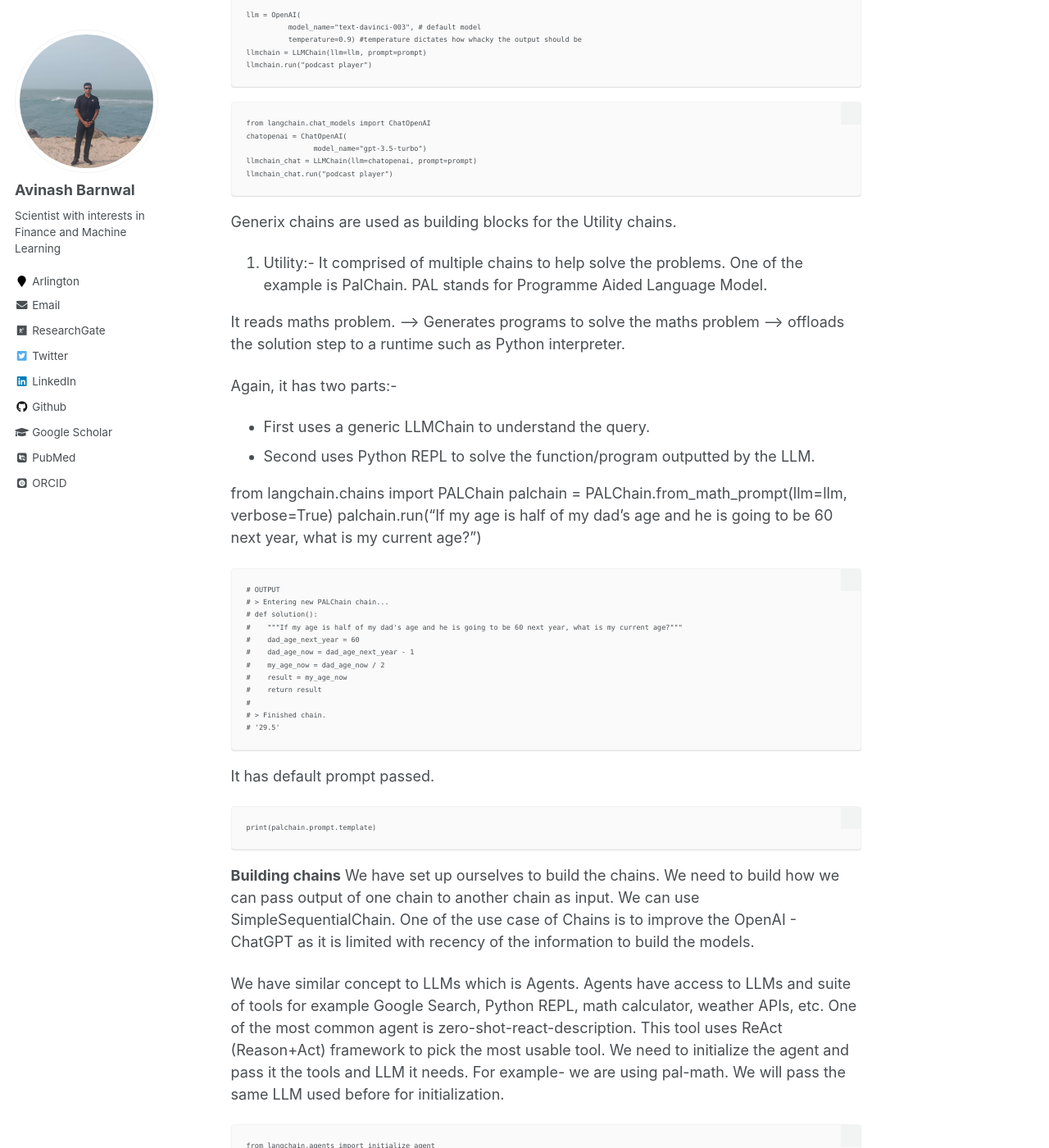
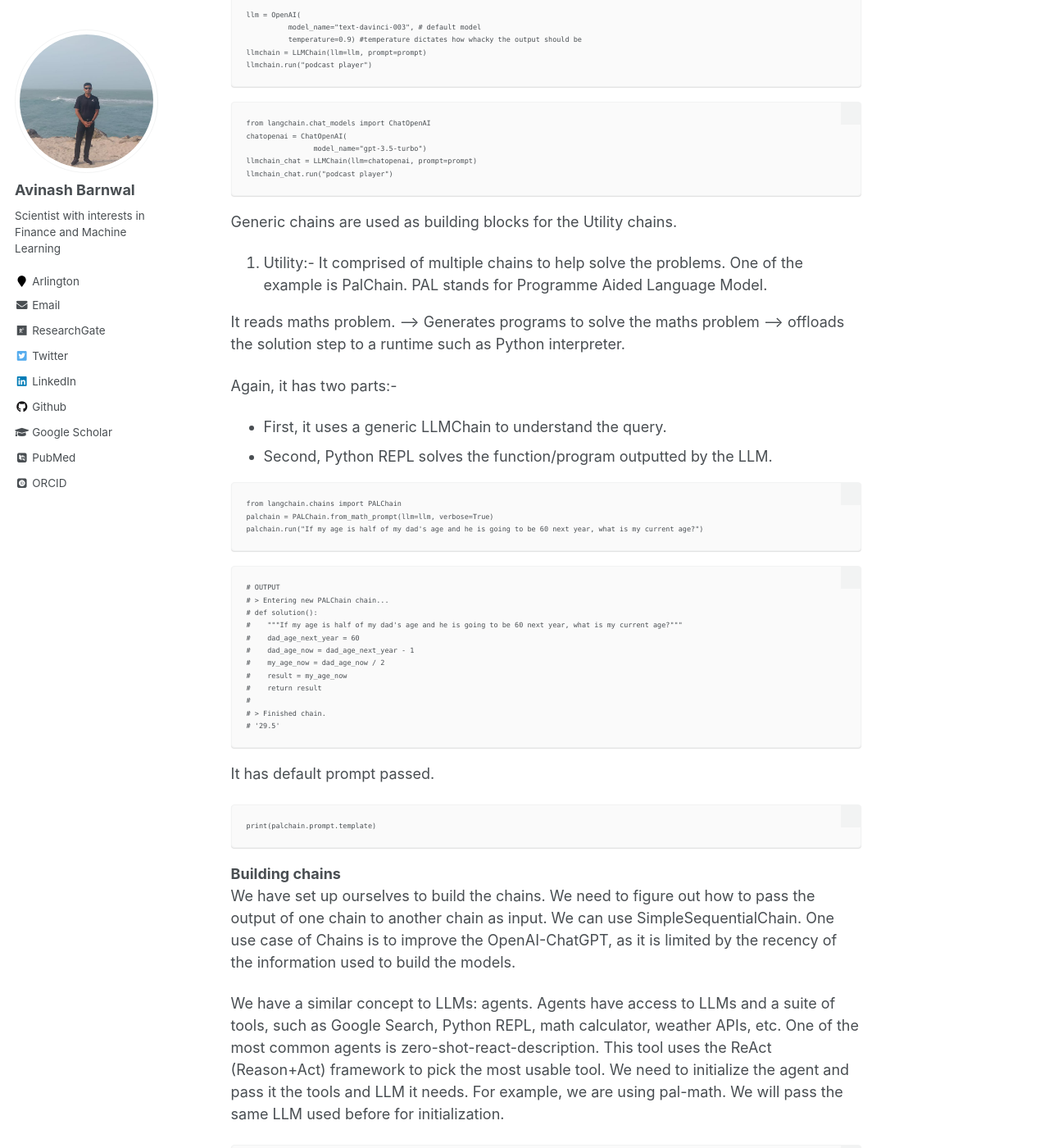
Before and after one commit to avinashbarnwal/avinashbarnwal.github.io, a Jekyll site: the page built from _posts/2024-10-05-langchain_generative_ai.md, in a window 1280 px wide and 1400 px high, scrolled down 1775 px. Shown: the whole window at 82% size. Built offline with Jekyll 4.4.1, drawn with Linux system fonts in a browser that asks for light colours; some web fonts are replaced; some of the changed text lies outside the part shown.

Commit message:
Update 2024-10-05-langchain_generative_ai.md

````diff
--- a/_posts/2024-10-05-langchain_generative_ai.md
+++ b/_posts/2024-10-05-langchain_generative_ai.md
@@ -49,7 +49,7 @@
 llmchain_chat.run("podcast player")
 ```
 
-Generix chains are used as building blocks for the Utility chains.
+Generic chains are used as building blocks for the Utility chains.
 
 2. Utility:- It comprised of multiple chains to help solve the problems. One of the example is PalChain. PAL stands for Programme Aided Language Model.
 
@@ -57,12 +57,17 @@
 
 Again, it has two parts:-
 
-- First uses a generic LLMChain to understand the query.
-- Second uses Python REPL to solve the function/program outputted by the LLM.
+- First, it uses a generic LLMChain to understand the query.
+- Second, Python REPL solves the function/program outputted by the LLM.
 
+
+```
 from langchain.chains import PALChain
 palchain = PALChain.from_math_prompt(llm=llm, verbose=True)
 palchain.run("If my age is half of my dad's age and he is going to be 60 next year, what is my current age?")
+```
+
+
 ```
 # OUTPUT
 # > Entering new PALChain chain...
@@ -83,9 +88,9 @@
 ```
 
 **Building chains**
-We have set up ourselves to build the chains. We need to build how we can pass output of one chain to another chain as input. We can use SimpleSequentialChain. One of the use case of Chains is to improve the OpenAI - ChatGPT as it is limited with recency of the information to build the models.
+We have set up ourselves to build the chains. We need to figure out how to pass the output of one chain to another chain as input. We can use SimpleSequentialChain. One use case of Chains is to improve the OpenAI-ChatGPT, as it is limited by the recency of the information used to build the models.
 
-We have similar concept to LLMs which is Agents. Agents have access to LLMs and suite of tools for example Google Search, Python REPL, math calculator, weather APIs, etc. One of the most common agent is zero-shot-react-description. This tool uses ReAct (Reason+Act) framework to pick the most usable tool. We need to initialize the agent and pass it the tools and LLM it needs. For example- we are using pal-math. We will pass the same LLM used before for initialization.
+We have a similar concept to LLMs: agents. Agents have access to LLMs and a suite of tools, such as Google Search, Python REPL, math calculator, weather APIs, etc. One of the most common agents is zero-shot-react-description. This tool uses the ReAct (Reason+Act) framework to pick the most usable tool. We need to initialize the agent and pass it the tools and LLM it needs. For example, we are using pal-math. We will pass the same LLM used before for initialization.
 
 ```
 from langchain.agents import initialize_agent
@@ -154,12 +159,14 @@
 # Thought:{agent_scratchpad}
 ```
 
-Agent lift is ability to use unknown chains which is generally not possible in the predetermined chain of calls to LLMs/other tools. For example, OpenAI has stale information as it is built using data till 2020.
+Agent lift is the ability to use unknown chains, which is generally not possible in the predetermined chain of calls to LLMs/other tools. For example, OpenAI has stale information as it is built using data until 2020.
 
-agent.run("My age is half of my dad's age. Next year he is going to be same age as Demi Moore. What is my current age?")
+```
+agent.run("My age is half of my dad's age. Next year he is going to be same age as Demi Moore. What is my current age?)
+```
 
-This can be easily fixed by including another tool —
-tools = load_tools([“pal-math”, "serpapi"], llm=llm). serpapi is useful for answering questions about current events.
+This can be easily fixed by including another tool - tools = load_tools(["pal-math", "serpapi"], llm=llm). serpapi is useful for answering questions about current events.
+
 
 **Use case 1**
 
@@ -189,13 +196,15 @@
 # > Finished chain.
 ```
 It has two parts.
-- First part is about creating the API URL based on our input instructions and making the API call.
-- Second part is about summerizing the response.
+- The first part concerns creating the API URL based on our input instructions and making the API call.
+- The second part is about summarizing the response.
 
 **Use case 2: Combine chains to create an age-appropriate gift generator**
 We are going to create our own sequential chains based on our previous use case about age problems. We will combine them:-
+
 - Chain #1:- The agent we just created that can solve age problems in math.
-- Chain #2:- An LLM that takes the age of a person and suggests an appropriate gift for them.
+- Chain #2:- An LLM that takes a person's age and suggests an appropriate gift for them.
+
 
 ```
 # Chain1 - solve math problem, get the age
@@ -250,7 +259,7 @@
 # > Finished chain.
 ```
 
-We can also pass extra information to second chain using SimpleMemory. For example, lets add budget as the input variable.
+We can also pass extra information to the second chain using SimpleMemory. For example, let's add budget as the input variable.
 
 ```
 template = """You are a gift recommender. Given a person's age,\n
````
Also changed, not shown: other parts of _posts/2024-10-05-langchain_generative_ai.md (+3 -3 lines).
